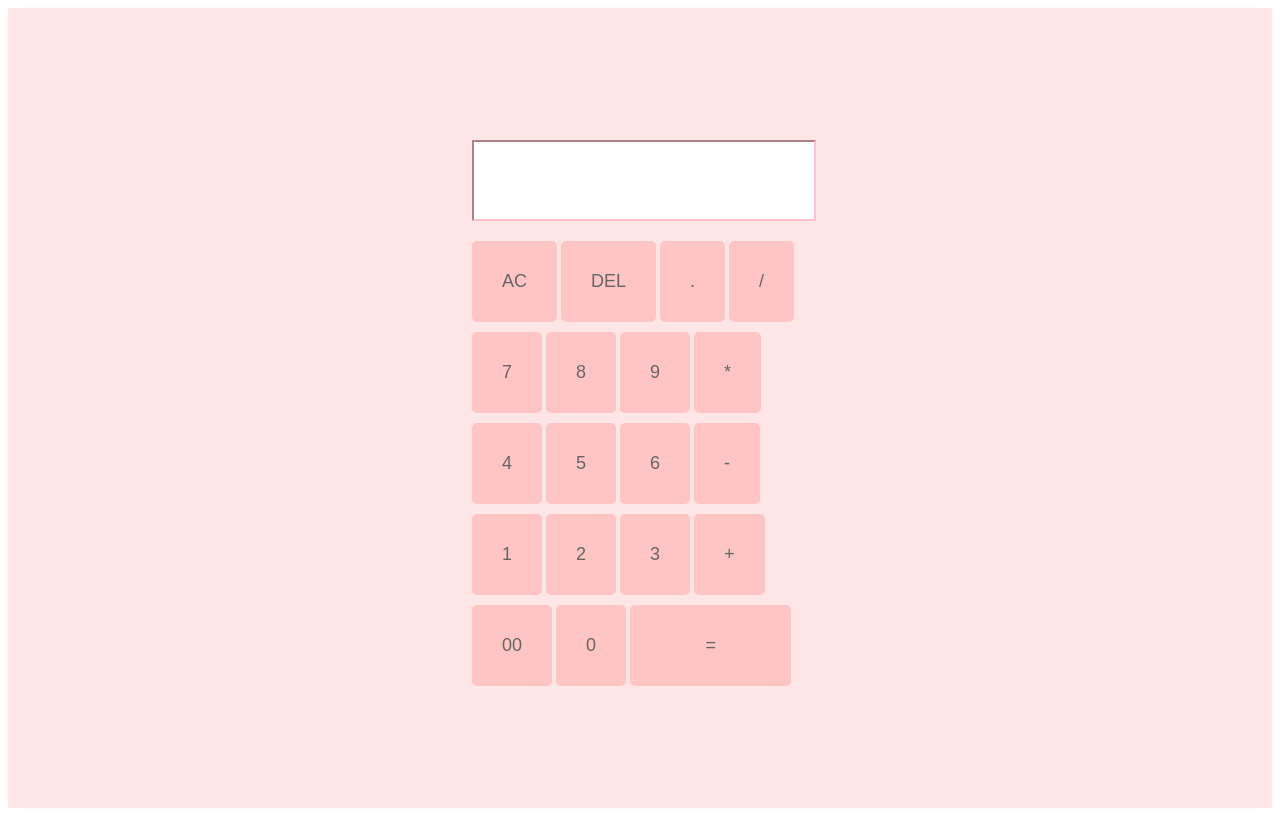
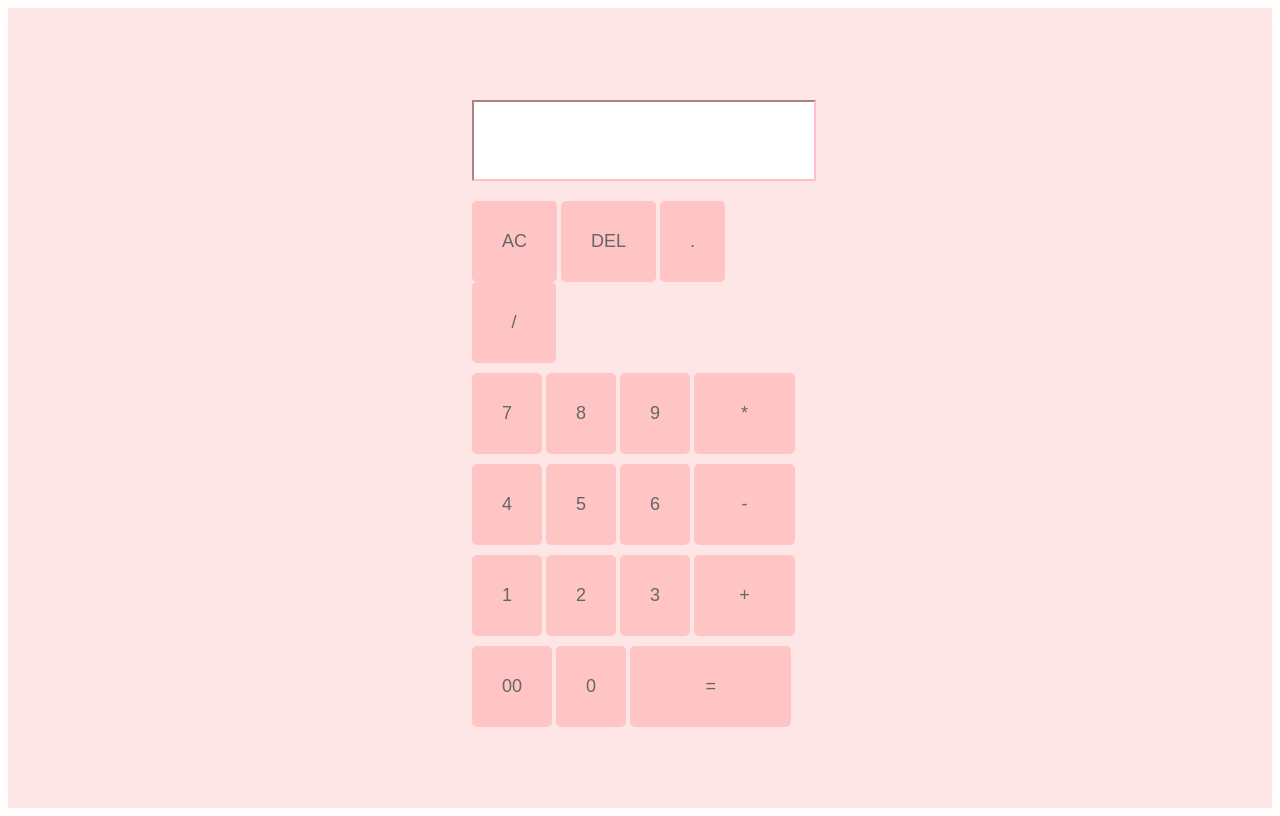
Before and after one commit to ClaireMasiga24/Calculator28-, a plain HTML site: page index.html in a window 1280 px wide. Drawn offline with Linux system fonts and the light colour scheme.

Commit message:
Improved Js Functionality

```diff
--- a/calculator.js
+++ b/calculator.js
@@ -21,8 +21,7 @@ function handleButtonClick(event) {
 
 // Define the displayValue function
 function displayValue(value) {
-  display.value += value;
-  evaluateExpression();
+    display.value += value;
 }
 
 // Define the evaluateExpression function
--- a/index.html
+++ b/index.html
@@ -13,25 +13,25 @@
           <input type="button" value="AC" onclick="clearDisplay()" />
           <input type="button" value="DEL" onclick="deleteLastChar()" />
           <input type="button" value="." onclick="displayValue('.')" />
-          <input type="button" value="/" onclick="displayValue('/')" />
+          <input type="button" value="/" onclick="displayValue('/')" class="operator-button"/>
         </div>
         <div class="row">
           <input type="button" value="7" onclick="displayValue('7')" />
           <input type="button" value="8" onclick="displayValue('8')" />
           <input type="button" value="9" onclick="displayValue('9')" />
-          <input type="button" value="*" onclick="displayValue('*')" />
+          <input type="button" value="*" onclick="displayValue('*')" class="operators" />
         </div>
         <div class="row">
           <input type="button" value="4" onclick="displayValue('4')" />
           <input type="button" value="5" onclick="displayValue('5')" />
           <input type="button" value="6" onclick="displayValue('6')" />
-          <input type="button" value="-" onclick="displayValue('-')" />
+          <input type="button" value="-" onclick="displayValue('-')"class="operators" />
         </div>
         <div class="row">
           <input type="button" value="1" onclick="displayValue('1')" />
           <input type="button" value="2" onclick="displayValue('2')" />
           <input type="button" value="3" onclick="displayValue('3')" />
-          <input type="button" value="+" onclick="displayValue('+')" />
+          <input type="button" value="+" onclick="displayValue('+')"class="operators" />
         </div>
         <div class="row">
           <input type="button" value="00" onclick="displayValue('00')" />
--- a/style.css
+++ b/style.css
@@ -30,6 +30,18 @@
        border-radius: 5px;
        cursor: pointer;
        box-sizing: border-box;
+     }
+     .operator-button{
+        font-size: 30px; /* Even larger font size */
+        padding: 10px;
+        width: 25%;
+        background: color #f3c !important;;
+     }
+     .operators{
+        font-size: 30px; /* Even larger font size */
+        padding: 10px;
+        width: 30%;
+        background: color #f3c !important;;
      }
 
      input[type="button"]:hover {
```
